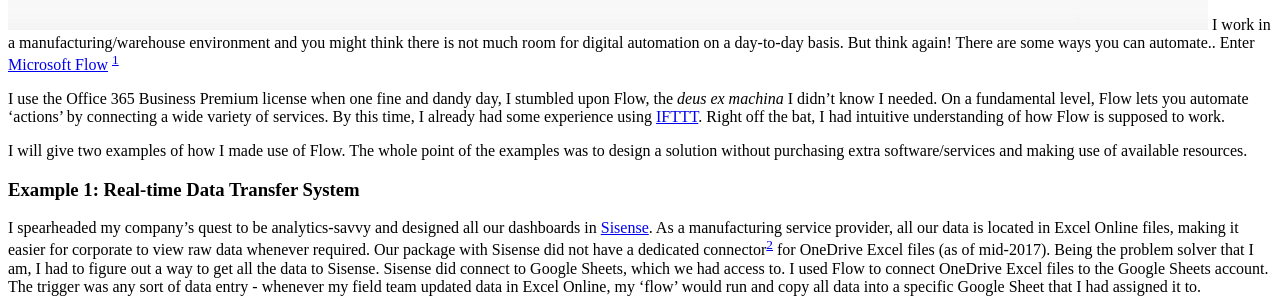
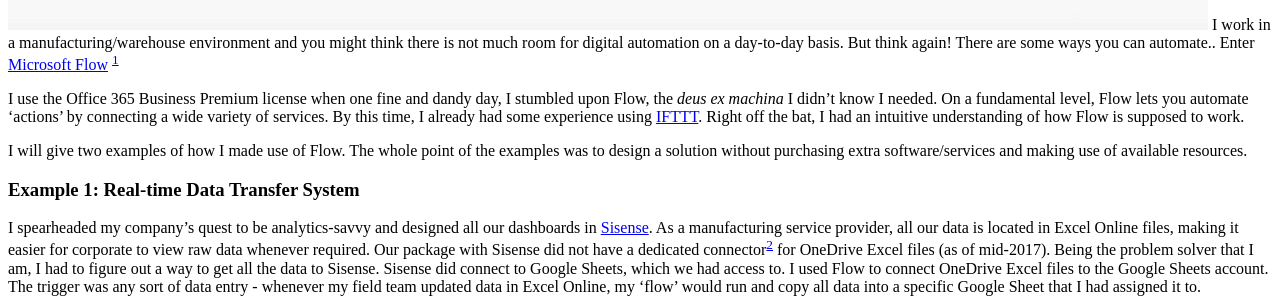
Before and after one commit to nachiketad/nachiketad.github.io, a Jekyll site: the page built from _posts/2018-12-26-On-Productivity-Microsoft-Flow.md, in a window 1280 px wide. Shown: the part 1278-1578 px from the top of the page. Built offline with Jekyll 4.4.1, drawn with Linux system fonts in a browser that asks for light colours.

Commit message:
Added article

```diff
--- a/_posts/2018-12-26-On-Productivity-Microsoft-Flow.md
+++ b/_posts/2018-12-26-On-Productivity-Microsoft-Flow.md
@@ -10,7 +10,7 @@
 
 [^1]: Microsoft changed the name of Flow to 'Power Automate'
 
-I use the Office 365 Business Premium license when one fine and dandy day, I stumbled upon Flow, the *deus ex machina* I didn't know I needed. On a fundamental level, Flow lets you automate 'actions' by connecting a wide variety of services. By this time, I already had some experience using [IFTTT](https://ifttt.com/). Right off the bat, I had intuitive understanding of how Flow is supposed to work.
+I use the Office 365 Business Premium license when one fine and dandy day, I stumbled upon Flow, the *deus ex machina* I didn't know I needed. On a fundamental level, Flow lets you automate 'actions' by connecting a wide variety of services. By this time, I already had some experience using [IFTTT](https://ifttt.com/). Right off the bat, I had an intuitive understanding of how Flow is supposed to work.
 
 I will give two examples of how I made use of Flow. The whole point of the examples was to design a solution without purchasing extra software/services and making use of available resources.
 
```
Also changed, not shown: _posts/2020-11-30-Rote-Memorization.md (added, +20 -0 lines).
